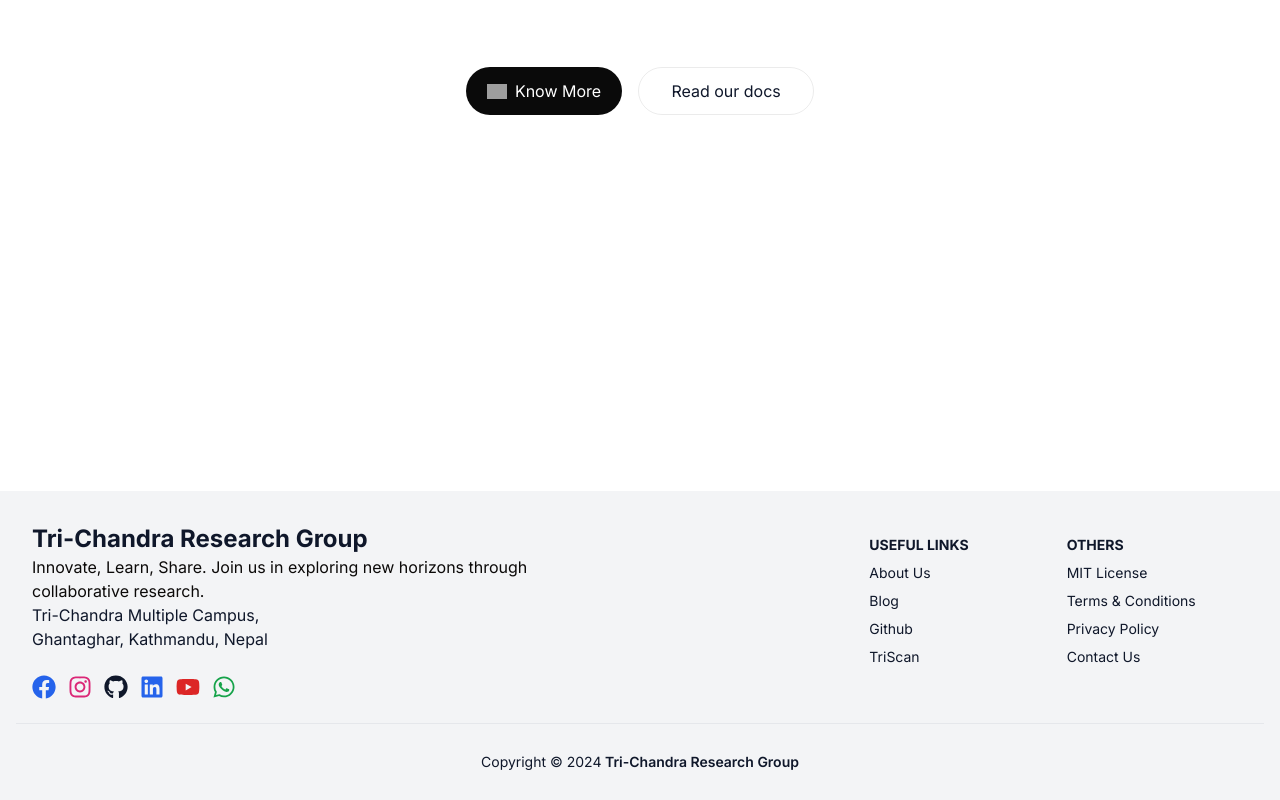
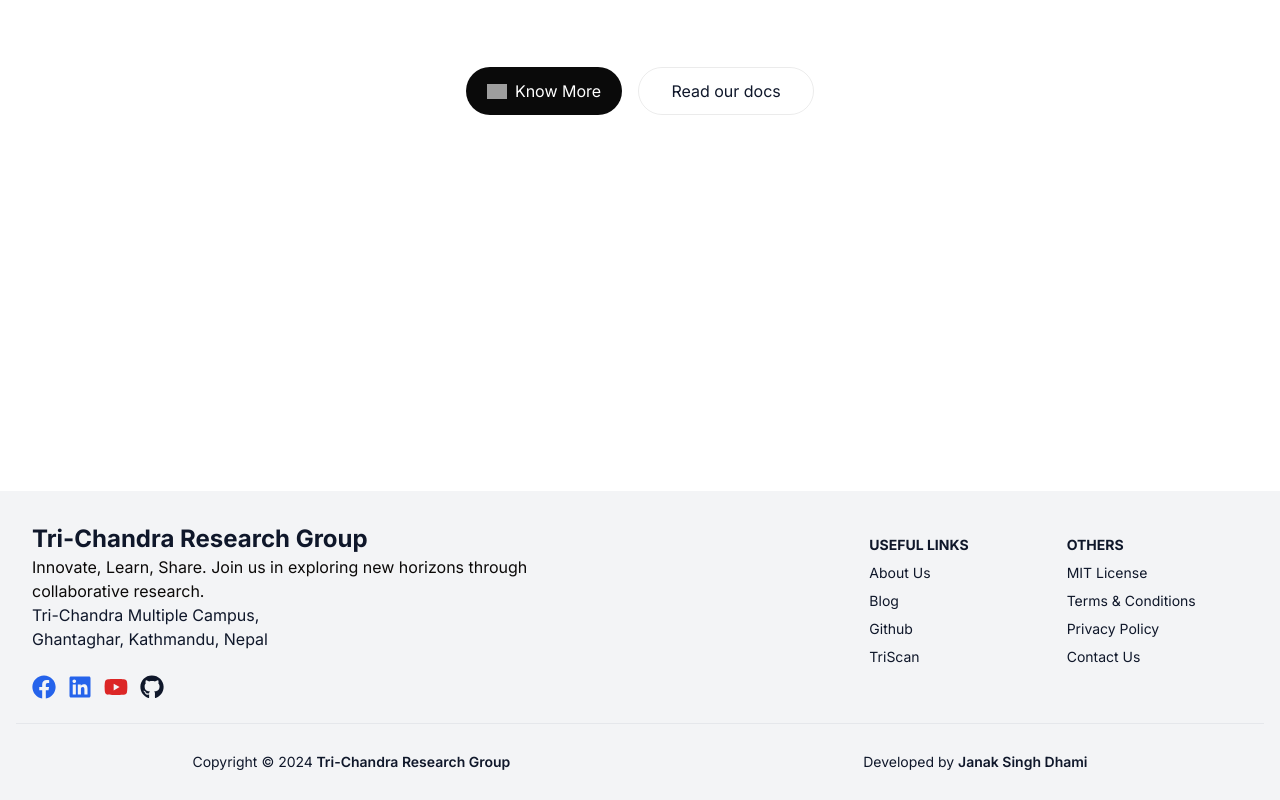
Before and after one commit to jsdhami/www.tcresearchgroup.edu.np, a Next.js app: page / in a window 1280 px wide. Shown: the part 1075-1875 px from the top of the page. Built offline with nearby package versions, Linux system fonts and the light colour scheme; grey boxes are pictures that could not be loaded.

Commit message:
fixes some issues

```diff
--- a/src/components/footer/footer.tsx
+++ b/src/components/footer/footer.tsx
@@ -1,6 +1,6 @@
 import React from 'react'
 import Link from 'next/link'
-import { FaFacebook, FaGithub, FaInstagram, FaLinkedin, FaWhatsapp, FaYoutube } from 'react-icons/fa'
+import { FaFacebook, FaGithub, FaLinkedin, FaYoutube } from 'react-icons/fa'
 
 const footer = () => {
   return (
@@ -16,12 +16,24 @@
                 Ghantaghar, Kathmandu, Nepal <br />
               </h5>
               <div className="mt-6 lg:mb-0 mb-6 flex gap-3">
-              <FaFacebook className='text-xl text-blue-600 hover:scale-95 h-6 w-6 ' />
-              <FaInstagram className='text-xl text-pink-600 hover:scale-95 h-6 w-6' />
+              <Link href="https://www.facebook.com/TriChandraResearchGroup" target="_blank">
+                <FaFacebook className='text-xl text-blue-600 hover:scale-95 h-6 w-6' />
+              </Link>
+              {/* <Link href="https://www.instagram.com/tcresearchgroup" target="_blank">
+                <FaInstagram className='text-xl text-red-600 hover:scale-95 h-6 w-6' />
+              </Link> */}
+              <Link href="https://www.linkedin.com/company/tcresearchgroup" target="_blank">
+              <FaLinkedin className='text-xl text-blue-600 hover:scale-95 h-6 w-6' />
+              </Link>
+              <Link href="https://www.youtube.com/@Tri-ChandraResearchGroup" target="_blank">
+              <FaYoutube className='text-xl text-red-600 hover:scale-95 h-6 w-6' />
+              </Link>
+              <Link href="https://www.github.com/tcresearchgroup" target="_blank">
               <FaGithub className='text-xl text-dark-600 hover:scale-95 h-6 w-6' />
-              <FaLinkedin className='text-xl text-blue-600 hover:scale-95 h-6 w-6' />
-              <FaYoutube className='text-xl text-red-600 hover:scale-95 h-6 w-6' />
+              </Link>
+              {/* <Link href="https://wa.me/9779841234567" target="_blank">
               <FaWhatsapp className='text-xl text-green-600 hover:scale-95 h-6 w-6' />
+              </Link> */}
               </div>
             </div>
             <div className="w-full md:w-6/12 px-4">
@@ -30,16 +42,16 @@
                   <span className="block uppercase text-blueGray-500 text-sm font-bold mb-2">Useful Links</span>
                   <ul className="list-unstyled">
                     <li>
-                      <a className="text-blueGray-600 hover:text-blueGray-800 font-normal block pb-2 text-sm" href="/about">About Us</a>
+                      <Link className="text-blueGray-600 hover:text-blueGray-800 font-normal block pb-2 text-sm" href="/about">About Us</Link>
                     </li>
                     <li>
-                      <a className="text-blueGray-600 hover:text-blueGray-800 font-normal block pb-2 text-sm" href="/blog">Blog</a>
+                      <Link className="text-blueGray-600 hover:text-blueGray-800 font-normal block pb-2 text-sm" href="/blog">Blog</Link>
                     </li>
                     <li>
-                      <a className="text-blueGray-600 hover:text-blueGray-800 font-normal block pb-2 text-sm" href="https://www.github.com/tcresearchgroup">Github</a>
+                      <Link className="text-blueGray-600 hover:text-blueGray-800 font-normal block pb-2 text-sm" href="https://www.github.com/tcresearchgroup">Github</Link>
                     </li>
                     <li>
-                      <a className="text-blueGray-600 hover:text-blueGray-800 font-normal block pb-2 text-sm" href="https://triscan.tcresearchgroup.edu.np">TriScan</a>
+                      <Link className="text-blueGray-600 hover:text-blueGray-800 font-normal block pb-2 text-sm" href="https://triscan.vercel.app">TriScan</Link>
                     </li>
                   </ul>
                 </div>
@@ -47,16 +59,16 @@
                   <span className="block uppercase text-blueGray-500 text-sm font-bold mb-2">Others</span>
                   <ul className="list-unstyled">
                     <li>
-                      <a className="text-blueGray-600 hover:text-blueGray-800 font-normal block pb-2 text-sm" href="https://github.com/tcresearchgroup">MIT License</a>
+                      <Link className="text-blueGray-600 hover:text-blueGray-800 font-normal block pb-2 text-sm" href="https://github.com/tcresearchgroup">MIT License</Link>
                     </li>
                     <li>
-                      <a className="text-blueGray-600 hover:text-blueGray-800 font-normal block pb-2 text-sm" href="#">Terms &amp; Conditions</a>
+                      <Link className="text-blueGray-600 hover:text-blueGray-800 font-normal block pb-2 text-sm" href="#">Terms &amp; Conditions</Link>
                     </li>
                     <li>
-                      <a className="text-blueGray-600 hover:text-blueGray-800 font-normal block pb-2 text-sm" href="#">Privacy Policy</a>
+                      <Link className="text-blueGray-600 hover:text-blueGray-800 font-normal block pb-2 text-sm" href="#">Privacy Policy</Link>
                     </li>
                     <li>
-                      <a className="text-blueGray-600 hover:text-blueGray-800 font-normal block pb-2 text-sm" href="mailto:trichandraresearchgroup@gmail.com">Contact Us</a>
+                      <Link className="text-blueGray-600 hover:text-blueGray-800 font-normal block pb-2 text-sm" href="mailto:trichandraresearchgroup@gmail.com">Contact Us</Link>
                     </li>
                   </ul>
                 </div>
@@ -64,14 +76,16 @@
             </div>
           </div>
           <hr className="my-6 border-blueGray-300"></hr>
-          <div className="flex flex-wrap items-center md:justify-between justify-center">
-            <div className="w-full md:w-4/12 px-4 mx-auto text-center">
+          <div className="flex flex-wrap items-center justify-around">
+            <div className="text-center">
               <div className="text-sm text-blueGray-500 py-1">
                 Copyright © <span id="get-current-year">{new Date().getFullYear()}</span>
                  <Link href="https://www.facebook.com/TriChandraResearchGroup" className="text-blueGray-500 font-semibold hover:text-gray-600 dark:hover:text-blue-300" target="_blank"> Tri-Chandra Research Group
                  </Link>
-
               </div>
+            </div>
+            <div className='text-sm text-blueGray-500 py-1'>
+                Developed by <Link href="https://www.github.com/jsdhami" className="text-blueGray-500 font-semibold hover:text-gray-600 dark:hover:text-blue-300" target="_blank"> Janak Singh Dhami</Link>
             </div>
           </div>
         </div>
```
